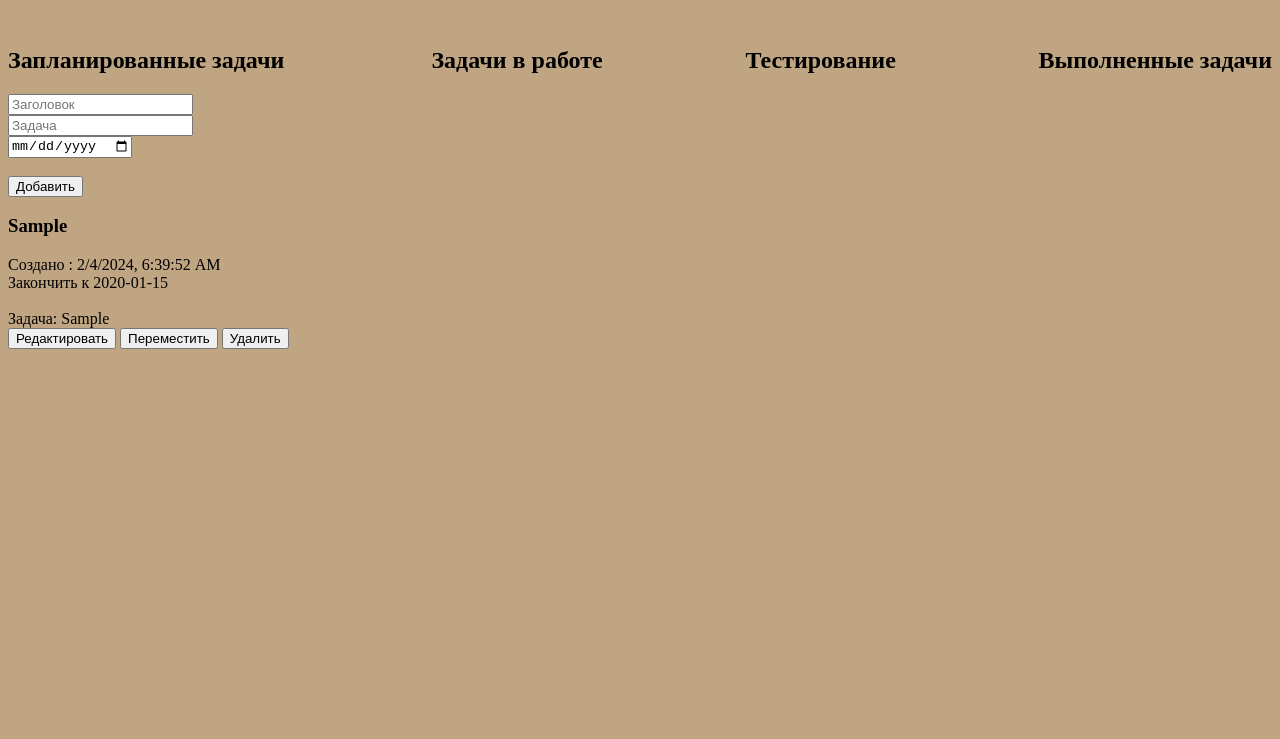
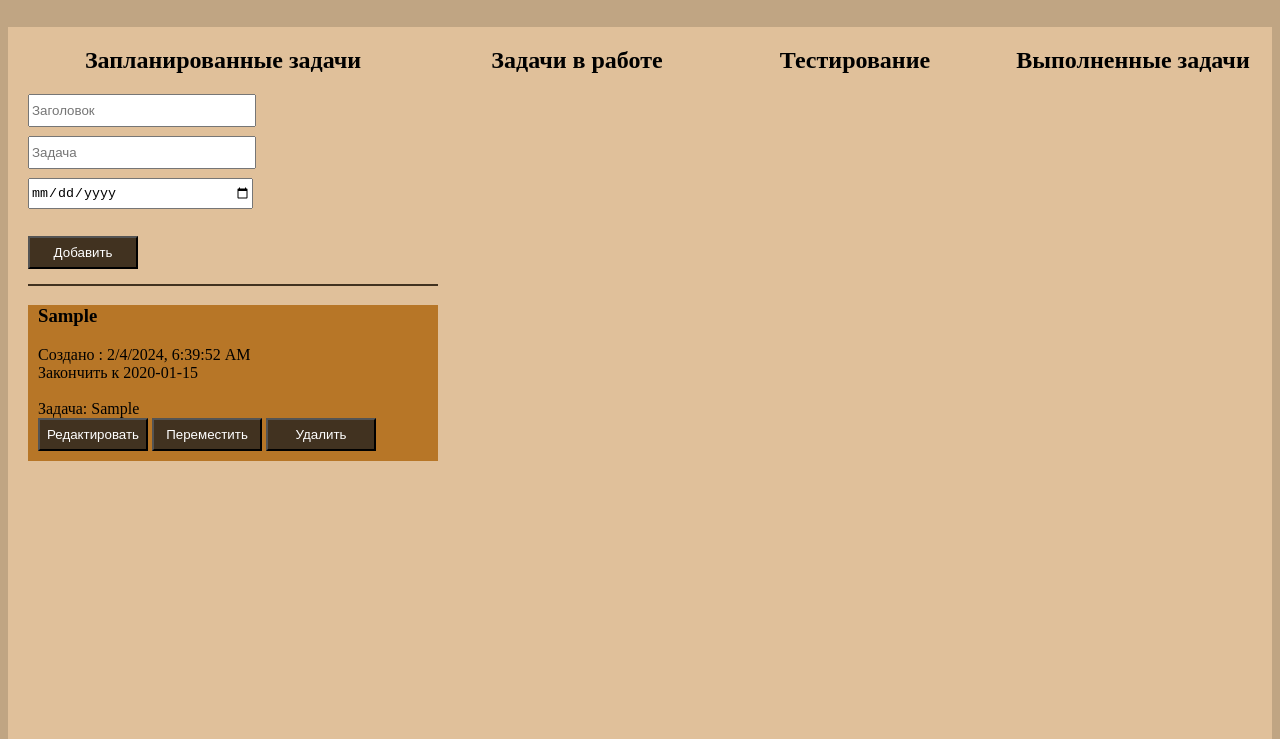
Before and after one commit to kristinatibeikina/2pro, a plain HTML site: page vue/index.html in a window 1280 px wide. Both pictures are taken after typing "Sample", "Sample", "2020-01-15" into the empty fields and a click on the button "Добавить". Shown: the part 61-800 px from the top of the page. Drawn offline with Linux system fonts and the light colour scheme.

Commit message:
Доработка отображения

```diff
--- a/vue/css/main.css
+++ b/vue/css/main.css
@@ -12,3 +12,37 @@ li{
 ul{
     list-style-type: none;
 }
+.column{
+    background-color: #e0c09a;
+    width: 450px;
+    height: 1500px;
+
+}
+form{
+    border-bottom: solid 2px;
+    border-bottom-color: #413220;
+    margin-bottom: 5px;
+    margin-left: 20px;
+    padding-bottom: 15px;
+}
+.btn{
+    color: white;
+    background-color: #413220;
+    width: 110px;
+    height: 33px;
+    margin-bottom: 0px;
+}
+h2{
+    text-align: center;
+}
+.input{
+    height: 27px;
+    width: 220px;
+    margin-bottom: 9px;
+}
+.card{
+    margin: 10px 0px 10px 20px;
+    background-color: #b77627;
+    padding: 0px 0px 10px 10px;
+    width: 400px;
+}
--- a/vue/index.html
+++ b/vue/index.html
@@ -41,7 +41,7 @@
                     </div>
 
                 <div>Задача: {{card.text}}</div>
-                <button v-on:click="editCard(card)">Редактировать</button>
+                <button v-on:click="editCard(card)" class="btn">Редактировать</button>
                 <button type="submit" class="btn" v-on:click="columnTu(card)">Переместить</button>
                 <button v-on:click="removeMask(index,'need')" class="btn">Удалить</button>
             </div>
@@ -56,12 +56,15 @@
                 <div v-if="card.redactData">Дата редактирования: {{card.redactData}}</div>
 
                 <div v-if="card.editing">
+                    <p>Изменить дату дедлайна:</p>
+                    <input type="date" v-model="dateEnd"  required class="input"><br><br>
+                    <p>Изменить описание задачи: </p>
                     <textarea v-model="editedCardContent"></textarea><br>
-                    <button v-on:click="redactCard(card,editedCardContent)">Сохранить</button>
+                    <button v-on:click="redactCard(card,editedCardContent, dateEnd)">Сохранить</button>
                 </div>
 
                 <div>Задача: {{card.text}}</div>
-                <button v-on:click="editCard(card)">Редактировать</button>
+                <button v-on:click="editCard(card)" class="btn">Редактировать</button>
                 <button type="submit" class="btn" v-on:click="columnThree(card)">Переместить</button>
 
 
@@ -81,20 +84,24 @@
                 <div v-if="card.redactData">Дата редактирования: {{card.redactData}}</div>
 
                 <div v-if="card.editing">
+                    <p>Изменить дату дедлайна:</p>
+                    <input type="date" v-model="dateEnd"  required class="input"><br><br>
+                    <p>Изменить описание задачи: </p>
                     <textarea v-model="editedCardContent"></textarea><br>
-                    <button v-on:click="redactCard(card,editedCardContent)">Сохранить</button>
+                    <button v-on:click="redactCard(card,editedCardContent, dateEnd)">Сохранить</button>
                 </div>
 
                 <div>Задача: {{card.text}}</div>
-                <button v-on:click="editCard(card)">Редактировать</button>
+                <button v-on:click="editCard(card)" class="btn">Редактировать</button>
                 <button type="submit" class="btn" v-on:click="columnFour(card)">Переместить</button>
-                <button type="submit" class="btn" v-on:click="back(card)">Вернуть обратно</button>
+                <button type="submit" class="btn" v-on:click="back(card)">Вернуть</button>
                 <div v-if="card.editing">
                     <textarea v-model="editedCardContent"></textarea><br>
                     <button v-on:click="redactCard(card,editedCardContent)">Сохранить</button>
                 </div>
 
                 <div v-if="appearance">
+                    <p>Дата сдачи задачи: </p>
                     <input type="date" v-model="dateEndCard"  required class="input"><br><br>
                     <button type="submit" class="btn" v-on:click="methodEndCard(dateEndCard, card)" >Сохранить</button>
                 </div>
@@ -108,8 +115,8 @@
                 <h3>{{ card.title }}</h3>
                 <div class="time">Создано : {{ card.dateStart }}</div>
                 <div>Закончена: {{card.end}}</div>
-                <div>Закончить к {{card.data}}</div>
-                <div>Задача: {{card.text}}</div>
+                <div>Закончить к {{card.data}}</div><br>
+                <div>Задача: {{card.text}}</div><br>
 
                 <div v-if="card.isOverdue">Карточка просрочена</div>
                 <div v-else-if="card.isOnTime">Карточка выполнена в срок</div>
--- a/vue/js/main.js
+++ b/vue/js/main.js
@@ -73,7 +73,7 @@ new Vue({
             this.column3.push(card);
         },
         columnFour(card){
-            if(this.dateEndCard!==0){
+            if(card.end!=0){
                 this.column3.splice(this.column3.indexOf(card),1)
                 this.column4.push(card);
             }
```
